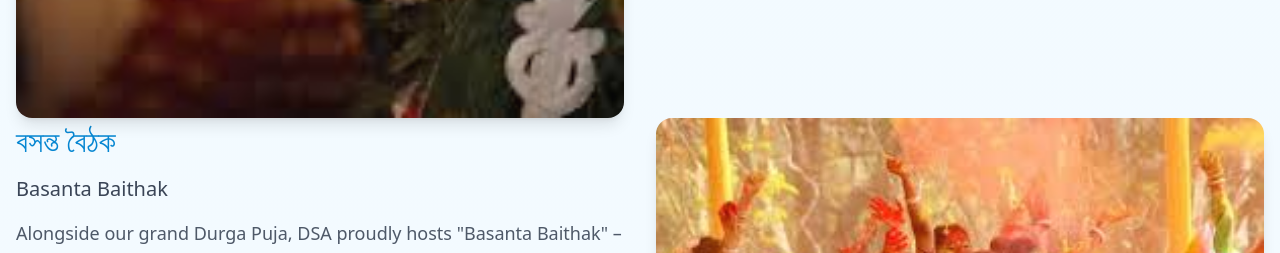
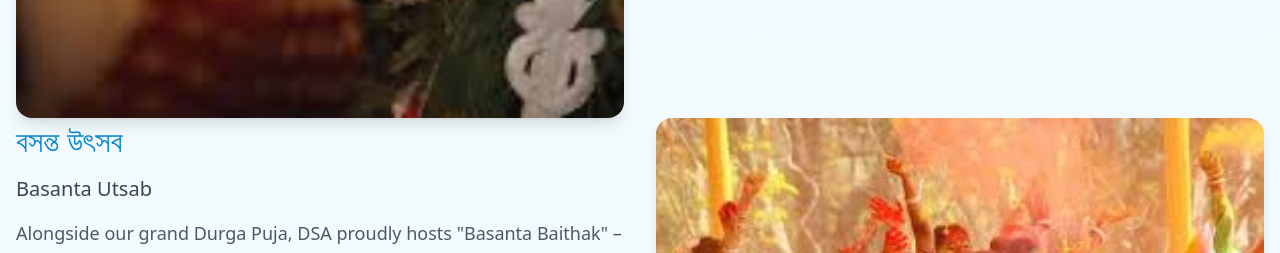
Before and after one commit to Suddhajit2003/Apon-Bengal, a React (Vite) app: page /festivals in a window 1280 px wide. Shown: the part 980-1233 px from the top of the page. Built offline with nearby package versions, Linux system fonts and the light colour scheme.

Commit message:
Update festival title in Festivals component for cultural accuracy
- Changed the title from 'Basanta Baithak' to 'Basanta Utsab' to better reflect the festival's cultural significance.

```diff
--- a/src/pages/Festivals.tsx
+++ b/src/pages/Festivals.tsx
@@ -16,8 +16,8 @@ const festivalsData = [
   },
   {
     id: 2,
-    title: 'বসন্ত বৈঠক',
-    titleEn: 'Basanta Baithak',
+    title: 'বসন্ত উৎসব',
+    titleEn: 'Basanta Utsab',
     image: new URL('../Public/Holi.png', import.meta.url).href,
     description: 'Alongside our grand Durga Puja, DSA proudly hosts "Basanta Baithak" – a vibrant celebration of spring inspired by Bengal\'s Basanta Utsab. This annual cultural gathering features soulful Rabindra Sangeet, folk and classical dance, poetry recitations, and colorful traditional attire. Set against a backdrop of music, flowers, and joy, the event brings together people of all ages in a spirit of unity and cultural pride. Basanta Baithak reflects our deep-rooted love for art, nature, and heritage – a refreshing, joyous start to the season of colors.',
     imagePosition: 'right'
```
